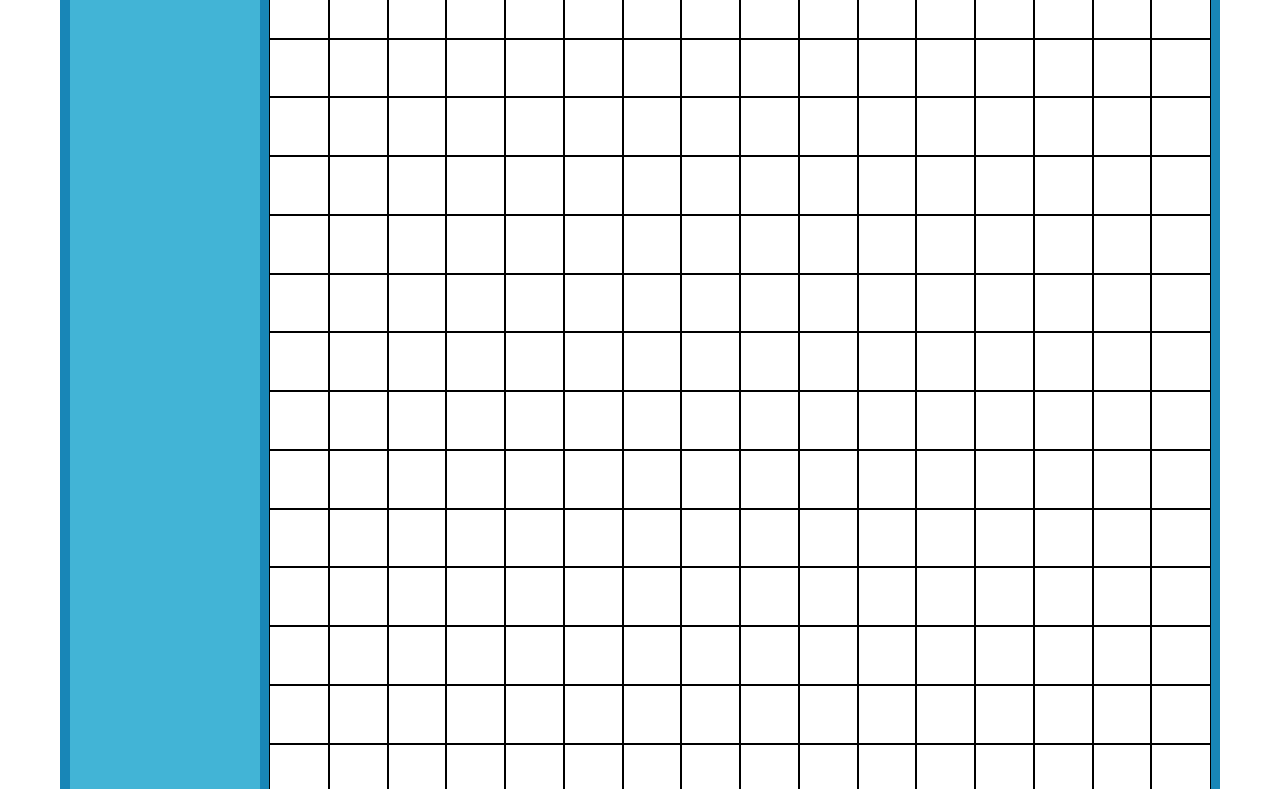
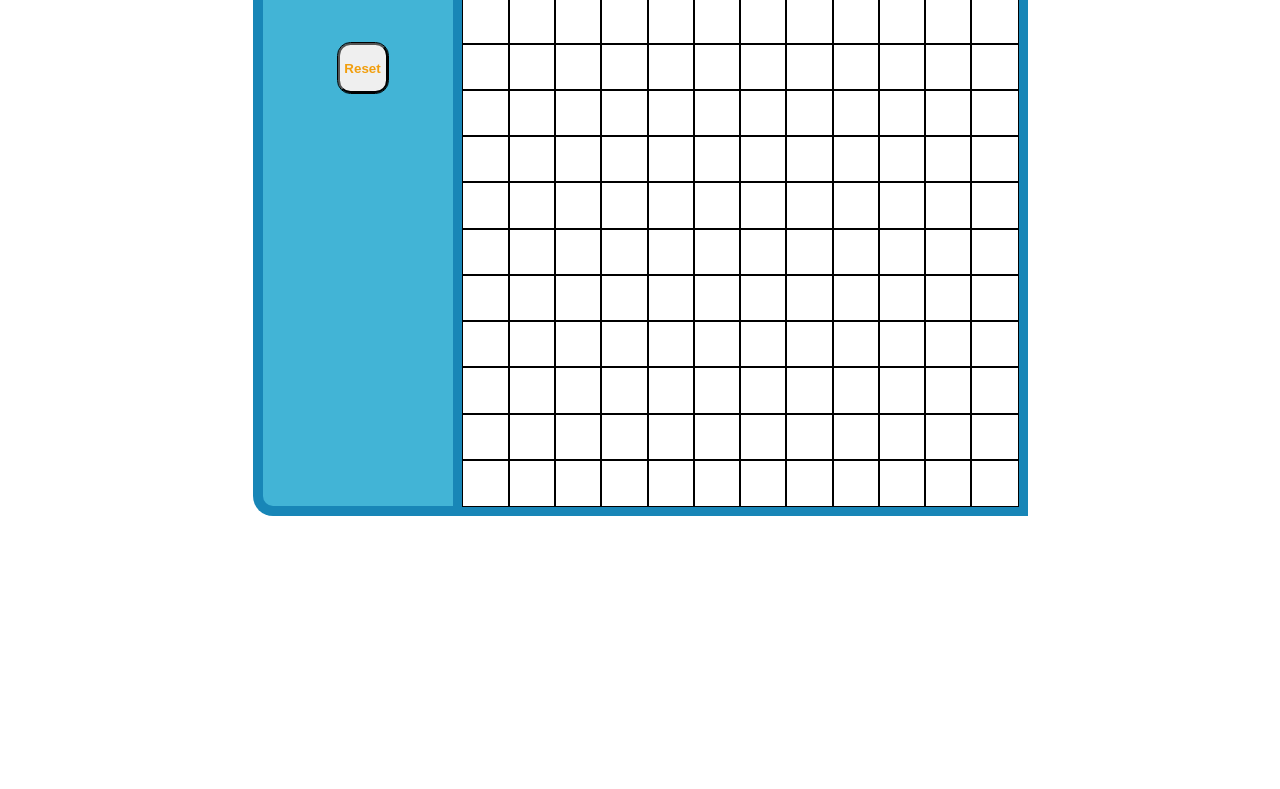
Before and after one commit to justas7/Etch-a-Sketch, a plain HTML site: page index.html in a window 1280 px wide. Shown: the part 109-898 px from the top of the page. After the commit the page ends 800 px from the top, so only its background shows below. Drawn offline with Linux system fonts and the light colour scheme.

Commit message:
added reset button

```diff
--- a/index.html
+++ b/index.html
@@ -11,6 +11,7 @@
     <div id="wrapper">
       <nav id="nav">
         <h1 id="header">Etch A Sketch</h1>
+        <button type="button" id="resetBtn">Reset</button>
       </nav>
       <div id="grid-container"></div>
     </div>
--- a/script.js
+++ b/script.js
@@ -1,7 +1,9 @@
 "use strict";
 
 const gridContainer = document.querySelector("#grid-container");
+const resetBtn = document.querySelector("#resetBtn");
 
+/* Sets grid items number and creates divs */
 const setGridItems = function (grids) {
   gridContainer.style.gridTemplateRows = `repeat(${grids}, 1fr)`;
   gridContainer.style.gridTemplateColumns = `repeat(${grids}, 1fr)`;
@@ -11,20 +13,42 @@ const setGridItems = function (grids) {
   }
 };
 
-setGridItems(16);
-const gridItems = gridContainer.querySelectorAll("div");
+setGridItems(12);
+let gridItems = gridContainer.querySelectorAll("div");
 
+/* creates random number between min and max numbers included. use from 0 to 255 */
 const randomInt = function (min, max) {
   return Math.floor(Math.random() * (max - min + 1) + min);
 };
 
-const paint = function (e) {
+/* painting functions */
+const paintRandom = function (e) {
   e.target.style.backgroundColor = `rgb(${randomInt(0, 255)}, ${randomInt(0, 255)}, ${randomInt(
     0,
     255
   )})`;
 };
 
+const reset = function () {
+  gridItems.forEach((item) => {
+    item.remove();
+  });
+
+  let gridsNumb = Number(window.prompt("Pad size(1-100", 12));
+
+  if (!Number.isInteger(gridsNumb) || gridsNumb < 1 || gridsNumb > 100) {
+    gridsNumb = 12;
+  }
+
+  setGridItems(gridsNumb);
+  gridItems = gridContainer.querySelectorAll("div");
+  gridItems.forEach((item) => {
+    item.addEventListener("mouseover", paintRandom);
+  });
+};
+
 gridItems.forEach((item) => {
-  item.addEventListener("mouseover", paint);
+  item.addEventListener("mouseover", paintRandom);
 });
+
+resetBtn.addEventListener("click", reset);
--- a/styles.css
+++ b/styles.css
@@ -1,3 +1,5 @@
+@import url("https://fonts.googleapis.com/css2?family=Bubblegum+Sans&display=swap");
+
 html {
   box-sizing: border-box;
 }
@@ -12,8 +14,8 @@ html {
 
 #grid-container {
   display: grid;
-  height: 960px;
-  width: 960px;
+  height: 575px;
+  width: 575px;
   border: 10px solid #1886b7;
 }
 
@@ -22,14 +24,14 @@ html {
 }
 
 #wrapper {
-  margin-top: 20px;
+  margin-top: 50px;
   display: flex;
   align-items: center;
   justify-content: center;
 }
 
 #nav {
-  height: 960px;
+  height: 575px;
   width: 200px;
   border: 10px solid #1886b7;
   border-right: 0;
@@ -42,4 +44,18 @@ html {
   font-size: 1.2rem;
   text-align: center;
   margin: 10px auto;
+  font-family: "Bubblegum Sans", "Times New Roman", Times, serif;
+  color: #eec887;
 }
+
+#resetBtn {
+  outline: 1px solid black;
+  border-radius: 25%;
+  font-weight: 900;
+  color: #f19e0d;
+  width: 50px;
+  height: 50px;
+  margin-left: 75px;
+  margin-right: 75px;
+  margin-top: 50px;
+}
```
